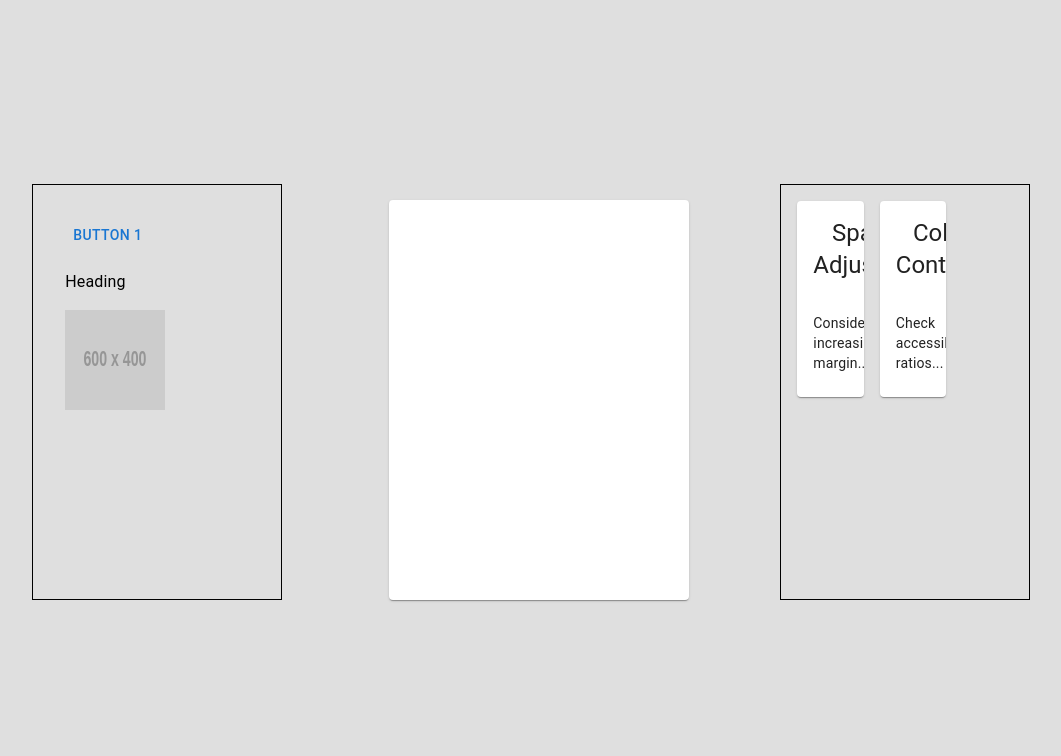
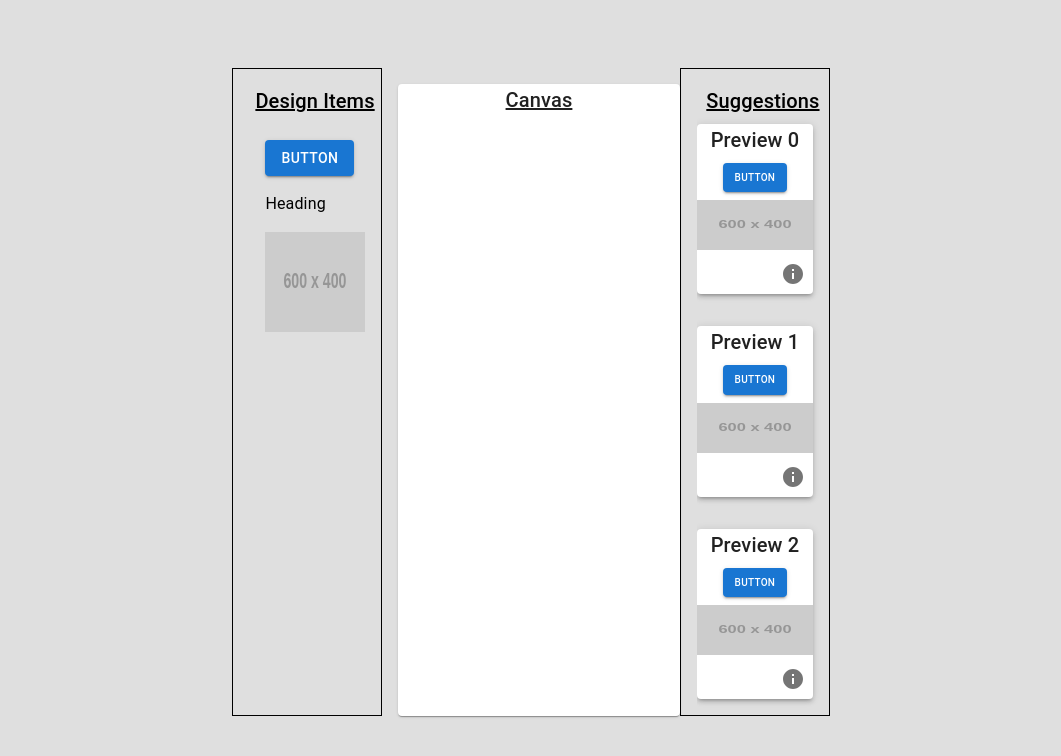
Before and after one commit to erdoganabaci/design-suggestions, a React (Vite) app: page / in a window 1280 px wide. Shown: the top 756 px of the page, without its empty margins (101-1162 px from the left). Built offline with nearby package versions, Linux system fonts and the light colour scheme.

Commit message:
Refactor canvas and design suggestions components

```diff
--- a/src/prototypes/dg1/components/Canvas.jsx
+++ b/src/prototypes/dg1/components/Canvas.jsx
@@ -23,16 +23,30 @@ const Canvas = () => {
   const renderDroppedItem = (item) => {
     switch (item.type) {
       case "button":
-        return <Button key={item.text}>{item.text}</Button>
+        return (
+          <Box mt={1}>
+            <Button variant="contained" key={item.text}>
+              {item.text}
+            </Button>
+          </Box>
+        )
       case "text":
         return (
-          <Typography key={item.text} variant="body1">
-            {item.text}
-          </Typography>
+          <Box mt={1}>
+            <Typography key={item.text} variant="body1">
+              {item.text}
+            </Typography>
+          </Box>
         )
       case "image":
         return (
-          <Box key={item.src} component="img" src={item.src} alt={item.alt} sx={{ width: "100px", height: "100px" }} />
+          <Box
+            key={item.src}
+            component="img"
+            src={item.src}
+            alt={item.alt}
+            sx={{ width: "100px", height: "100px", marginTop: 1 }}
+          />
         )
       default:
         return (
@@ -44,10 +58,13 @@ const Canvas = () => {
   }
   return (
     <Paper ref={dropRef} style={{ minHeight: "400px", width: "300px" }}>
-      <div style={{ position: "relative" }}>
+      <Typography variant="h6" gutterBottom sx={{ textDecoration: "underline" }}>
+        Canvas
+      </Typography>
+      <Box style={{ position: "relative" }}>
         {/* For potential positioning */}
         {droppedItems.map((item) => renderDroppedItem(item))}
-      </div>
+      </Box>
     </Paper>
   )
 }
--- a/src/prototypes/dg1/components/DesignSuggestions.jsx
+++ b/src/prototypes/dg1/components/DesignSuggestions.jsx
@@ -1,21 +1,11 @@
 import { useState, useEffect } from "react"
-import {
-  Grid,
-  Card,
-  CardContent,
-  CardHeader,
-  Typography,
-  IconButton,
-  Dialog,
-  DialogTitle,
-  DialogContent,
-} from "@mui/material"
+import { Grid, Paper, Typography, IconButton, Tooltip, Box } from "@mui/material"
 import InfoIcon from "@mui/icons-material/Info"
+import { Button } from "@mui/material"
 
 const DesignSuggestions = () => {
   const [suggestions, setSuggestions] = useState([]) // Array to store your suggestions
-  const [openInfo, setOpenInfo] = useState({ index: null, open: false })
-
+  const [displaySuggestions, setDisplaySuggestions] = useState(false)
   // Fetch or generate suggestions upon relevant changes
   // (e.g., items dropped on the canvas)
   useEffect(
@@ -28,52 +18,67 @@ const DesignSuggestions = () => {
     ],
   )
 
-  const handleInfoClick = (index) => {
-    setOpenInfo({ index, open: true })
-  }
-
-  const handleCloseInfo = () => {
-    setOpenInfo({ index: null, open: false })
-  }
+  useEffect(() => {}, [setTimeout(() => setDisplaySuggestions(true), 3000)])
 
   const generateSuggestions = () => {
     // Placeholder - Your logic to analyze canvas state and generate suggestions
     return [
-      { title: "Spacing Adjustment", description: "Consider increasing margin..." },
-      { title: "Color Contrast", description: "Check accessibility ratios..." },
+      {
+        title: "Spacing Adjustment",
+        description: "Consider increasing margin...",
+        image: "https://placehold.co/600x400/black/white", // Replace with your image path
+      },
+      {
+        title: "Color Contrast",
+        description: "Check accessibility ratios...",
+        image: "https://placehold.co/600x400/black/white", // Replace with your image path
+      },
+      {
+        title: "Color Contrast",
+        description: "Resize image ...",
+        image: "https://placehold.co/600x400/black/white", // Replace with your image path
+      },
+      // {
+      //   title: "Color Contrast",
+      //   description: "Check accessibility ratios...",
+      //   image: "/path/to/preview2.jpg", // Replace with your image path
+      // },
+      // Add more suggestions here
     ]
   }
 
   return (
-    <Grid container spacing={2}>
-      {suggestions.map((suggestion, index) => (
-        <Grid item xs={4} key={index}>
-          <Card>
-            <CardHeader
-              title={suggestion.title}
-              action={
-                <IconButton onClick={() => handleInfoClick(index)}>
-                  <InfoIcon />
-                </IconButton>
-              }
-            />
-            <CardContent>
-              <Typography variant="body2">{suggestion.description}</Typography>
-            </CardContent>
-          </Card>
+    <Box sx={{ overflowY: "auto", width: "100%" }}>
+      <Typography variant="h6" gutterBottom sx={{ textDecoration: "underline" }}>
+        Suggestions
+      </Typography>
+      {displaySuggestions && (
+        <Grid container direction="column" spacing={2}>
+          {suggestions.map((suggestion, index) => (
+            <Grid item key={index} sx={{ padding: "16px" }}>
+              <Paper elevation={3}>
+                <Typography variant="h6" gutterBottom>
+                  Preview {index}
+                </Typography>
+                <Box mb={1}>
+                  <Button sx={{ width: "1px", fontSize: "10px" }} variant="contained">
+                    Button
+                  </Button>
+                </Box>
+                <img src={suggestion.image} alt={`Preview ${index}`} style={{ width: "100%", height: "50px" }} />
+                <Box display="flex" justifyContent="flex-end">
+                  <Tooltip title={suggestion.description} placement="right">
+                    <IconButton>
+                      <InfoIcon />
+                    </IconButton>
+                  </Tooltip>
+                </Box>
+              </Paper>
+            </Grid>
+          ))}
         </Grid>
-      ))}
-
-      <Dialog open={openInfo.open} onClose={handleCloseInfo}>
-        <DialogTitle>{suggestions[openInfo.index]?.title}</DialogTitle>
-        <DialogContent>
-          <Typography>
-            {suggestions[openInfo.index]?.description}
-            {/* Add more detailed rationale in the future  */}
-          </Typography>
-        </DialogContent>
-      </Dialog>
-    </Grid>
+      )}
+    </Box>
   )
 }
 
--- a/src/prototypes/dg1/components/DraggableElement.jsx
+++ b/src/prototypes/dg1/components/DraggableElement.jsx
@@ -15,7 +15,7 @@ const DraggableElement = ({ type, text, src, alt }) => {
   const renderElement = () => {
     switch (type) {
       case "button":
-        return <Button>{text}</Button>
+        return <Button variant="contained">{text}</Button>
       case "text":
         return <Typography variant="body1">{text}</Typography>
       case "image":
--- a/src/prototypes/dg1/components/Sidebar.jsx
+++ b/src/prototypes/dg1/components/Sidebar.jsx
@@ -4,7 +4,7 @@ import DraggableElement from "./DraggableElement" // Import other drag/drop comp
 
 const Sidebar = () => {
   const elements = [
-    { type: "button", text: "Button 1" },
+    { type: "button", text: "Button" },
     { type: "text", text: "Heading" },
     { type: "image", src: "https://placehold.co/600x400/black/white", alt: "Image description" },
     // Add more elements as needed
--- a/src/prototypes/dg1/index.jsx
+++ b/src/prototypes/dg1/index.jsx
@@ -1,4 +1,4 @@
-import { Grid } from "@mui/material"
+import { Grid, Typography } from "@mui/material"
 import Canvas from "./components/Canvas"
 import DesignSuggestions from "./components/DesignSuggestions"
 import Sidebar from "./components/Sidebar"
@@ -7,6 +7,9 @@ const DG1Prototype = () => {
   return (
     <Grid container spacing={2}>
       <Grid item xs={3} sx={{ border: "1px solid black" }}>
+        <Typography variant="h6" gutterBottom sx={{ textDecoration: "underline" }}>
+          Design Items
+        </Typography>
         <Sidebar />
       </Grid>
       <Grid item xs={6} display={"flex"} justifyContent={"center"}>
```
